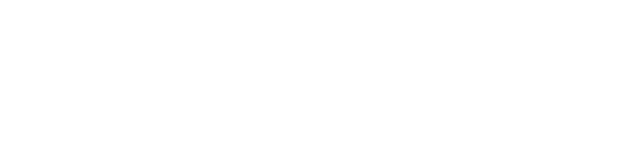
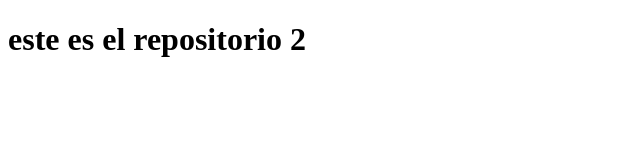
Before and after one commit to hugo40/Repositorio2, a plain HTML site: page index.html in a window 1280 px wide. Shown: the whole page, without its empty margins (0-640 px from the left). Drawn offline with Linux system fonts and the light colour scheme.

Commit message:
se agrego etiqueta h1

```diff
--- a/index.html
+++ b/index.html
@@ -7,6 +7,6 @@
     <title>Document</title>
 </head>
 <body>
-
+    <h1>este es el repositorio 2</h1>
 </body>
 </html>
```
